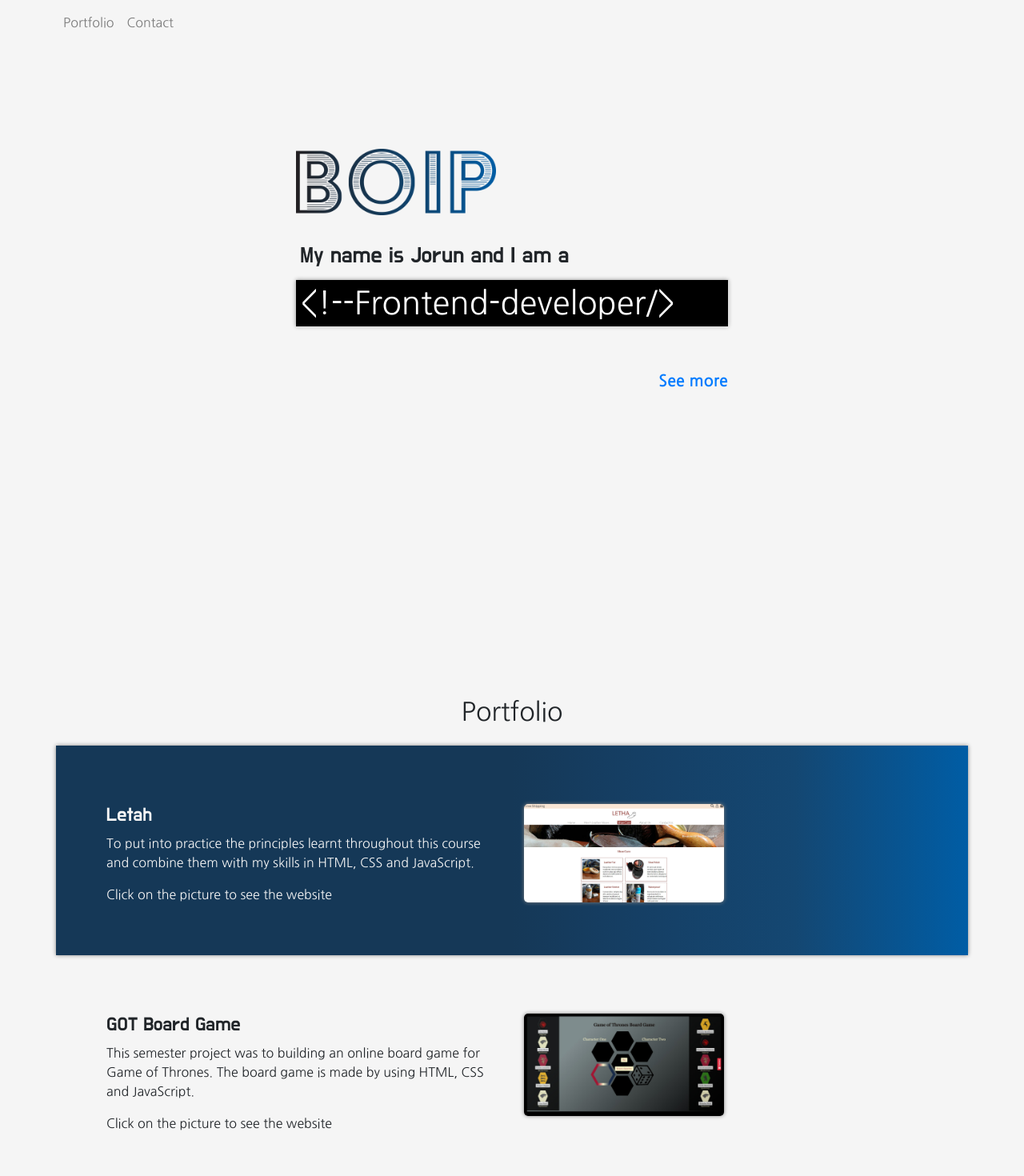
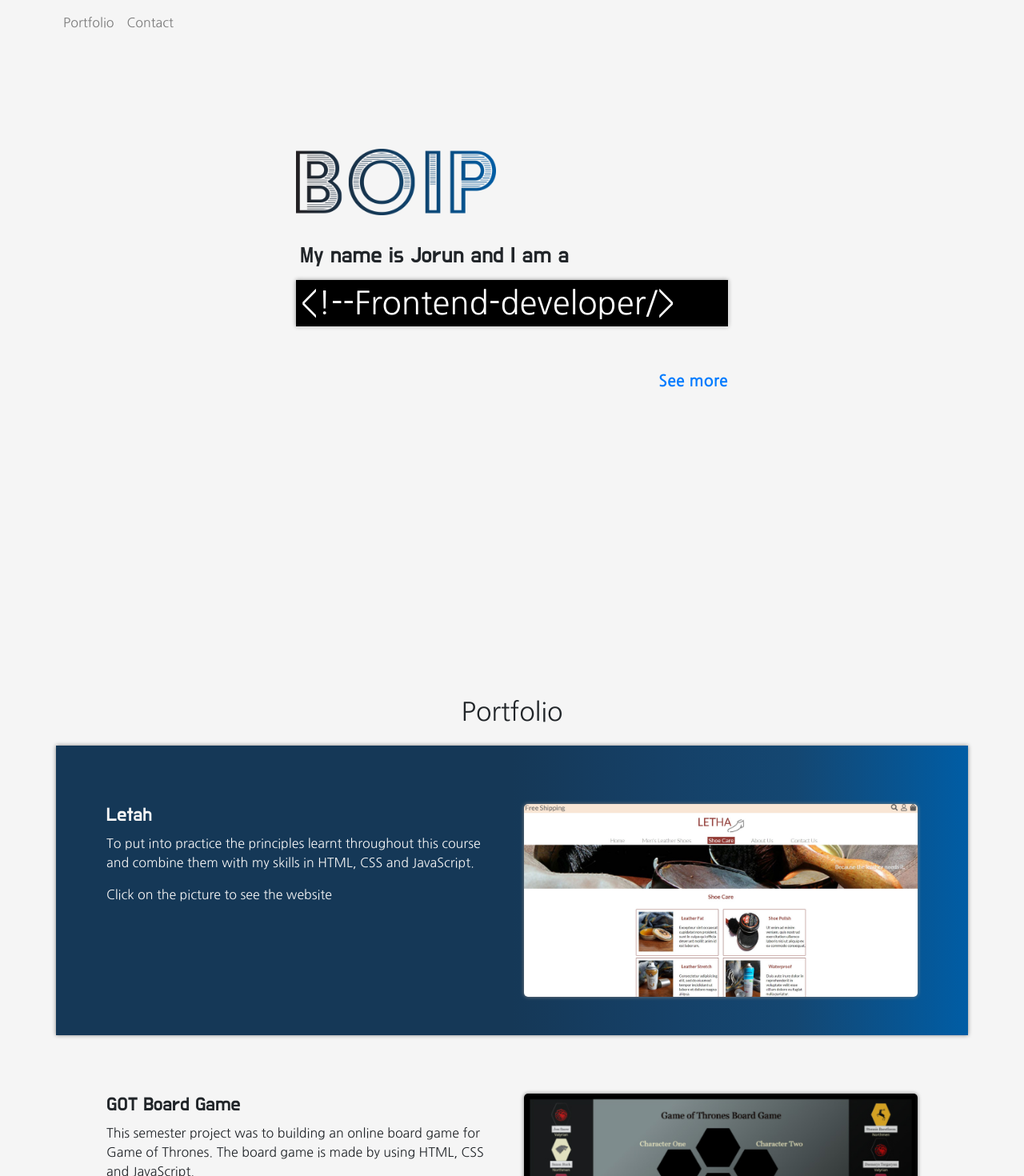
Before and after one commit to Boip-no/boip, a React (Create React App) app: page /Portfolio in a window 1280 px wide. Shown: the top 1470 px of the page at 80% size. Built offline with nearby package versions, Linux system fonts and the light colour scheme.

Commit message:
edited pic

```diff
--- a/src/sass/partials/_carousel.scss
+++ b/src/sass/partials/_carousel.scss
@@ -4,4 +4,7 @@
     justify-content: center;
     width: auto;
     text-align: center;
+    .img {
+        height: 300px;
+    }
 }
--- a/src/sass/partials/_layout.scss
+++ b/src/sass/partials/_layout.scss
@@ -21,7 +21,7 @@ body {
     width: 100%;
 }
 img {
-    width: 250px;
+    width: inherit;
 }
 
 h1 {
```
